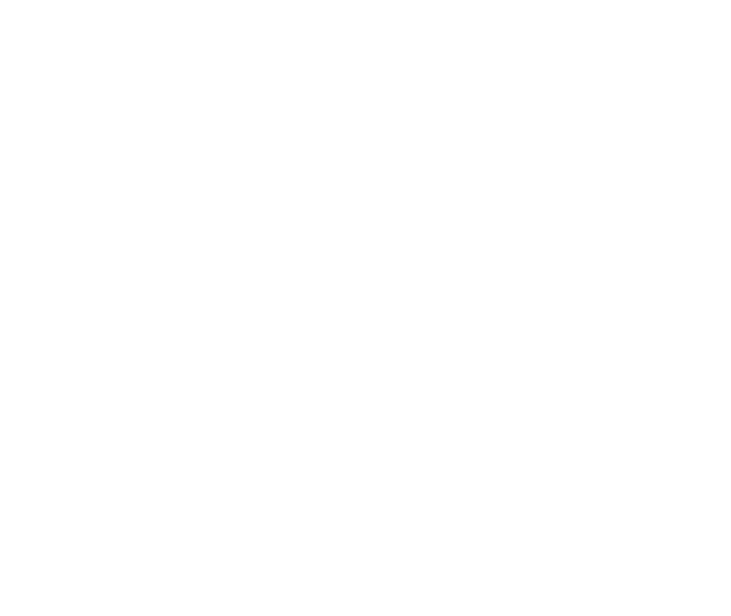
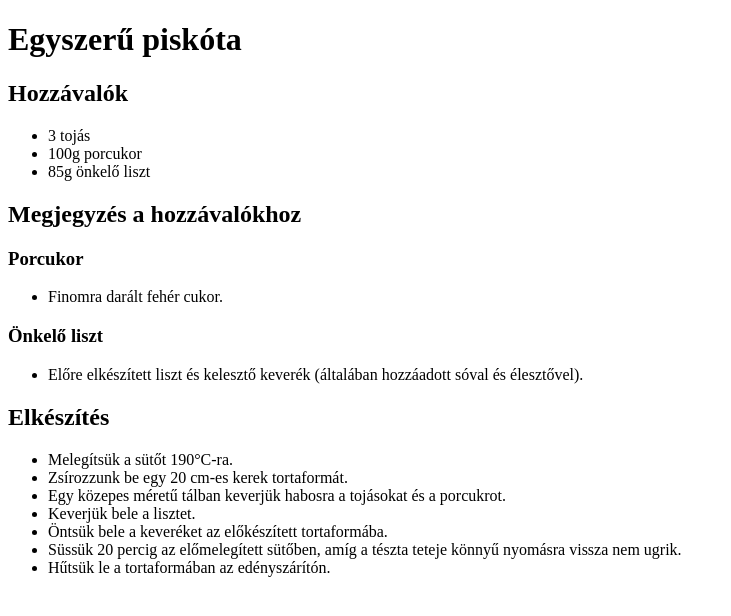
Before and after one commit to tgellai/HTML-CSS-alapok-01-receptkonyv, a plain HTML site: page index.html in a window 1280 px wide. Shown: the whole page, without its empty margins (0-731 px from the left). Drawn offline with Linux system fonts and the light colour scheme.

Commit message:
HTML - Alap elemek létrehozása
Az alap HTML elemek létrehozása és a content beszúrása megtörtént.

```diff
--- a/index.html
+++ b/index.html
@@ -1,5 +1,6 @@
 <!DOCTYPE html>
 <html lang="en">
+
 <head>
     <meta charset="UTF-8">
     <meta http-equiv="X-UA-Compatible" content="IE=edge">
@@ -8,7 +9,44 @@
     <meta name="author" content="Gellai Tamás">
     <title>Receptkönyv</title>
 </head>
+
 <body>
+    <h1>Egyszerű piskóta</h1>
+
+    <h2>Hozzávalók</h2>
+
+    <ul>
+        <li>3 tojás</li>
+        <li>100g porcukor</li>
+        <li>85g önkelő liszt</li>
+    </ul>
+
+    <h2>Megjegyzés a hozzávalókhoz</h2>
+
+    <h3>Porcukor</h3>
+
+    <ul>
+        <li>Finomra darált fehér cukor.</li>
+    </ul>
+
+    <h3>Önkelő liszt</h3>
+
+    <ul>
+        <li>Előre elkészített liszt és kelesztő keverék (általában hozzáadott sóval és élesztővel).</li>
+    </ul>
+
+    <h2>Elkészítés</h2>
+
+    <ul>
+        <li>Melegítsük a sütőt 190°C-ra.</li>
+        <li>Zsírozzunk be egy 20 cm-es kerek tortaformát.</li>
+        <li>Egy közepes méretű tálban keverjük habosra a tojásokat és a porcukrot.</li>
+        <li>Keverjük bele a lisztet.</li>
+        <li>Öntsük bele a keveréket az előkészített tortaformába.</li>
+        <li>Süssük 20 percig az előmelegített sütőben, amíg a tészta teteje könnyű nyomásra vissza nem ugrik.</li>
+        <li>Hűtsük le a tortaformában az edényszárítón.</li>
+    </ul>
 
 </body>
+
 </html>
```
